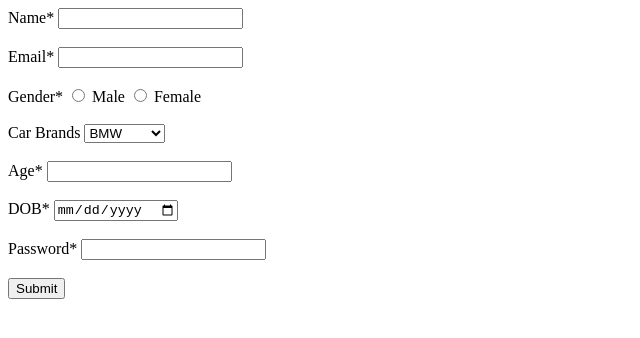
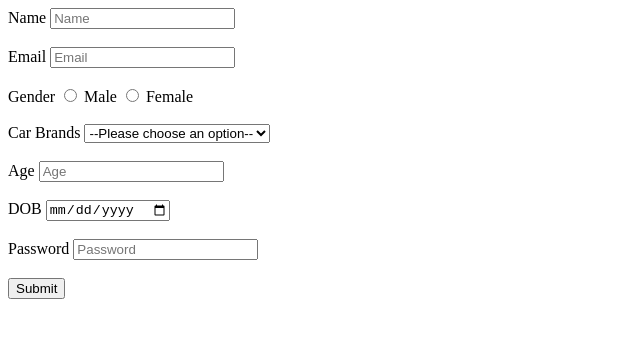
Before and after one commit to acciojob/signup-form-car-adi1292, a website: page main.html in a window 1280 px wide. Shown: the whole page, without its empty margins (0-640 px from the left). Drawn offline with Linux system fonts and the light colour scheme.

Commit message:
created a submission

```diff
--- a/main.html
+++ b/main.html
@@ -7,37 +7,38 @@
 </head>
 <body>
   <form method="post">
-        <label for="name">Name*</label>
-        <input type="text" id="name" required><br><br>
 
-        <label for="email">Email*</label>
-        <input type="email" id="email" required><br><br>
+    <label for="name">Name</label>
+    <input type="text" id="name" required placeholder="Name"><br><br>
 
-        <label>Gender*</label>
+    <label for="email">Email</label>
+    <input type="email" id="email" required placeholder="Email"><br><br>
+
+    <label>Gender</label>
     <input type="radio" id="gender_m" name="gender" required>
     <label for="gender_m">Male</label>
     <input type="radio" id="gender_f" name="gender" required>
     <label for="gender_f">Female</label><br><br>
 
+    <!-- Car Brands -->
     <label for="cars">Car Brands</label>
-        <select id="cars">
+    <select id="cars" required>
+      <option value="">--Please choose an option--</option>
       <option value="BMW">BMW</option>
       <option value="Audi">Audi</option>
       <option value="Mercedez">Mercedez</option>
     </select><br><br>
 
-        <label for="age">Age*</label>
-        <input type="number" id="age" required><br><br>
+    <label for="age">Age</label>
+    <input type="number" id="age" required placeholder="Age"><br><br>
 
-        <label for="dob">DOB*</label>
+    <label for="dob">DOB</label>
     <input type="date" id="dob" required><br><br>
 
-        <label for="password">Password*</label>
-        <input type="password" id="password" required><br><br>
+    <label for="password">Password</label>
+    <input type="password" id="password" required placeholder="Password"><br><br>
 
     <button type="submit">Submit</button>
   </form>
-
-    <script type="text/javascript" src="./script.js"></script>
 </body>
 </html>
```
Lines whose indentation alone changed are shown as unchanged.
